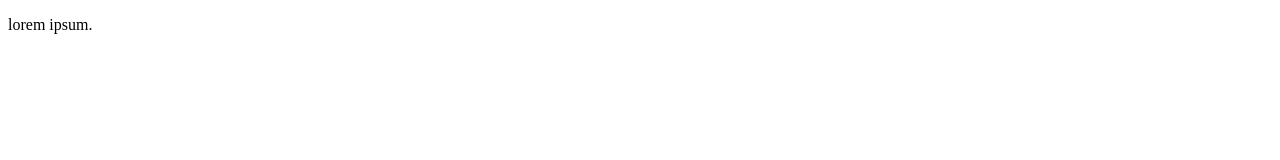
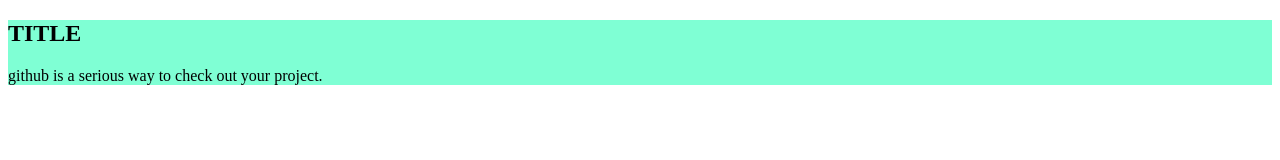
Before and after one commit to nastaranjvn/gitproje, a plain HTML site: page 2.html in a window 1280 px wide. Drawn offline with Linux system fonts and the light colour scheme.

Commit message:
changed it alot

```diff
--- a/2.html
+++ b/2.html
@@ -6,10 +6,19 @@
           content="width=device-width, user-scalable=no, initial-scale=1.0, maximum-scale=1.0, minimum-scale=1.0">
     <meta http-equiv="X-UA-Compatible" content="ie=edge">
     <title>Document</title>
+    <style>
+        section
+        {
+            background-color: aquamarine;
+        }
+    </style>
 </head>
 <body>
-    <p>
-        lorem ipsum.
-    </p>
+    <section>
+        <div>
+            <h1>TITLE</h1>
+            <p>github is a serious way to check out your project.</p>
+        </div>
+    </section>
 </body>
 </html>
```
